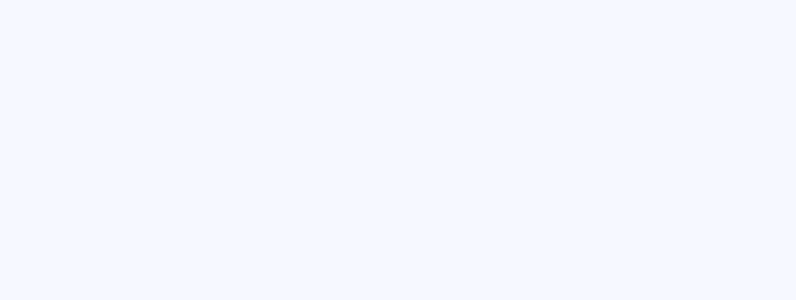
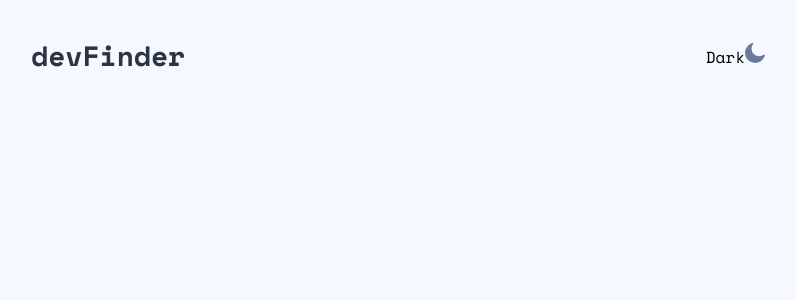
Before and after one commit to hil1ch/developer-finder-ts, a React (Create React App) app: page / in a window 1280 px wide. Shown: the top 300 px of the page, without its empty margins (242-1038 px from the left). Built offline with nearby package versions, Linux system fonts and the light colour scheme.

Commit message:
feat: шапка приложения

```diff
--- a/package.json
+++ b/package.json
@@ -1,5 +1,5 @@
 {
-  "name": "ts-course-proj-2",
+  "name": "developer-finder-ts",
   "version": "0.1.0",
   "private": true,
   "dependencies": {
--- a/src/App.tsx
+++ b/src/App.tsx
@@ -1,8 +1,11 @@
+import { Container } from "components/Container";
+import { Header } from "components/Header";
+
 function App() {
   return (
-    <>
-
-    </>
+      <Container>
+        <Header />
+      </Container>
   );
 }
 
--- /dev/null
+++ b/src/components/Container/Container.module.scss
@@ -0,0 +1,10 @@
+.container {
+    width: 100%;
+        padding: 0 24px;
+
+        @media (min-width: 767px) {
+            width: 734px;
+            padding: 0;
+            margin: 0 auto;
+        }
+}
--- /dev/null
+++ b/src/components/Container/Container.tsx
@@ -0,0 +1,12 @@
+import { ReactNode } from 'react';
+import styles from './Container.module.scss';
+
+interface ContainerProps {
+  children: ReactNode
+}
+
+export const Container = ({ children }: ContainerProps) => (
+  <div className={styles.container}>
+    {children}
+  </div>
+);
--- /dev/null
+++ b/src/components/Container/index.ts
@@ -0,0 +1 @@
+export * from './Container';
--- /dev/null
+++ b/src/components/Header/Header.module.scss
@@ -0,0 +1,23 @@
+:global {
+  body[data-theme='light'] {
+    --header-color: var(--gray-300);
+  }
+
+  body[data-theme='dark'] {
+    --header-color: var(--white);
+  }
+}
+
+.header {
+  margin: 35px 0;
+  display: flex;
+  justify-content: space-between;
+  align-items: center;
+}
+
+.logo {
+  color: var(--header-color);
+  font-size: 1.75rem;
+  line-height: 1.5;
+  font-weight: 700;
+}
--- /dev/null
+++ b/src/components/Header/Header.tsx
@@ -0,0 +1,15 @@
+import styles from "./Header.module.scss";
+import { ThemeSwitcher } from "components/ThemeSwitcher";
+
+interface HeaderProps {}
+
+export const Header = ({}: HeaderProps) => {
+  return (
+    <div className={styles.header} data-testid="Header">
+      <div className={styles.logo}>
+        devFinder
+      </div>
+      <ThemeSwitcher />
+    </div>
+  );
+};
--- /dev/null
+++ b/src/components/Header/index.ts
@@ -0,0 +1 @@
+export * from './Header';
--- /dev/null
+++ b/src/components/ThemeSwitcher/ThemeSwitcher.module.scss
@@ -0,0 +1,39 @@
+:global {
+  body[data-theme='light'] {
+    --switcher-color: var(--gray-100);
+    --switcher-color-hover: var(--gray-300);
+  }
+
+  body[data-theme='dark'] {
+    --switcher-color: var(--white);
+    --switcher-color-hover: var(--gray-100);
+  }
+}
+
+.switcher {
+  display: flex;
+  align-items: center;
+  gap: 1rem;
+  cursor: pointer;
+
+  span {
+    color: var(--switcher-color);
+    font-size: 0.75rem;
+    text-transform: uppercase;
+    letter-spacing: 2.5px;
+  }
+
+  &:hover {
+    span {
+      color: var(--switcher-color-hover);
+    }
+
+    svg {
+      fill: var(--switcher-color-hover);
+    }
+  }
+}
+
+.icon {
+  fill: var(--switcher-color);
+}
--- /dev/null
+++ b/src/components/ThemeSwitcher/ThemeSwitcher.tsx
@@ -0,0 +1,22 @@
+import { useState, useEffect } from 'react';
+import styles from './ThemeSwitcher.module.scss';
+import {ReactComponent as MoonIcon} from 'assets/icon-moon.svg';
+import {ReactComponent as SunIcon} from 'assets/icon-sun.svg';
+
+export const ThemeSwitcher = () => {
+  const [isDark, setIsDark] = useState(false);
+
+  const themeText = isDark ? 'Light' : 'Dark';
+  const ThemeIcon = isDark ? SunIcon : MoonIcon;
+
+  useEffect(() => {
+    document.body.setAttribute('data-theme', isDark ? 'dark' : 'light')
+  }, [isDark])
+
+  return (
+  <div className={styles.ThemeSwitcher} onClick={() => setIsDark(!isDark)}>
+    <span>{themeText}</span>
+    <ThemeIcon className={styles.icon}/>
+  </div>
+  )
+};
--- /dev/null
+++ b/src/components/ThemeSwitcher/index.ts
@@ -0,0 +1 @@
+export * from './ThemeSwitcher';
--- a/templates/default/TemplateName.tsx
+++ b/templates/default/TemplateName.tsx
@@ -3,7 +3,7 @@
 interface TemplateNameProps { }
 
 export const TemplateName = ({ }: TemplateNameProps) => (
-  <div className={styles.TemplateName} data-testid="TemplateName">
+  <div className={styles.templateName}>
     TemplateName Component
   </div>
 );
```
Also changed, not shown: 1 other file (tests, documents, lock files or other folders).
